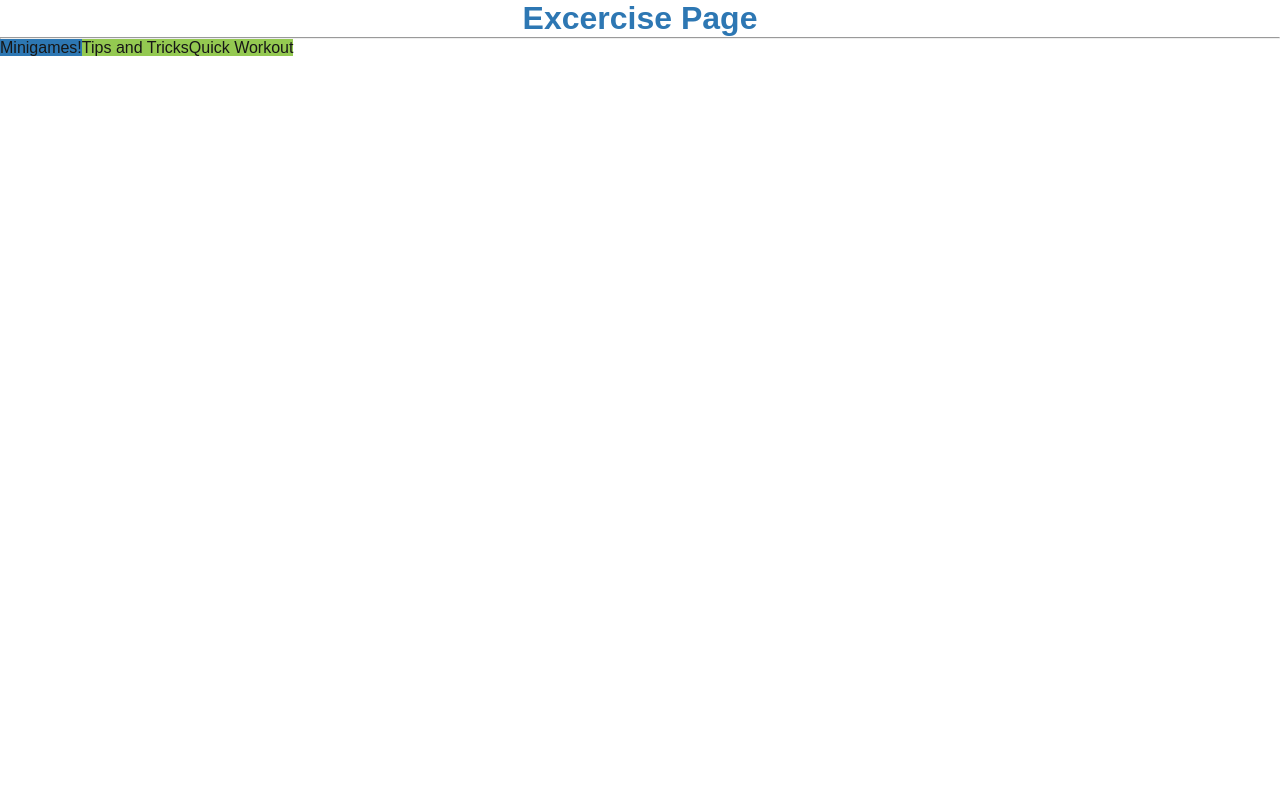
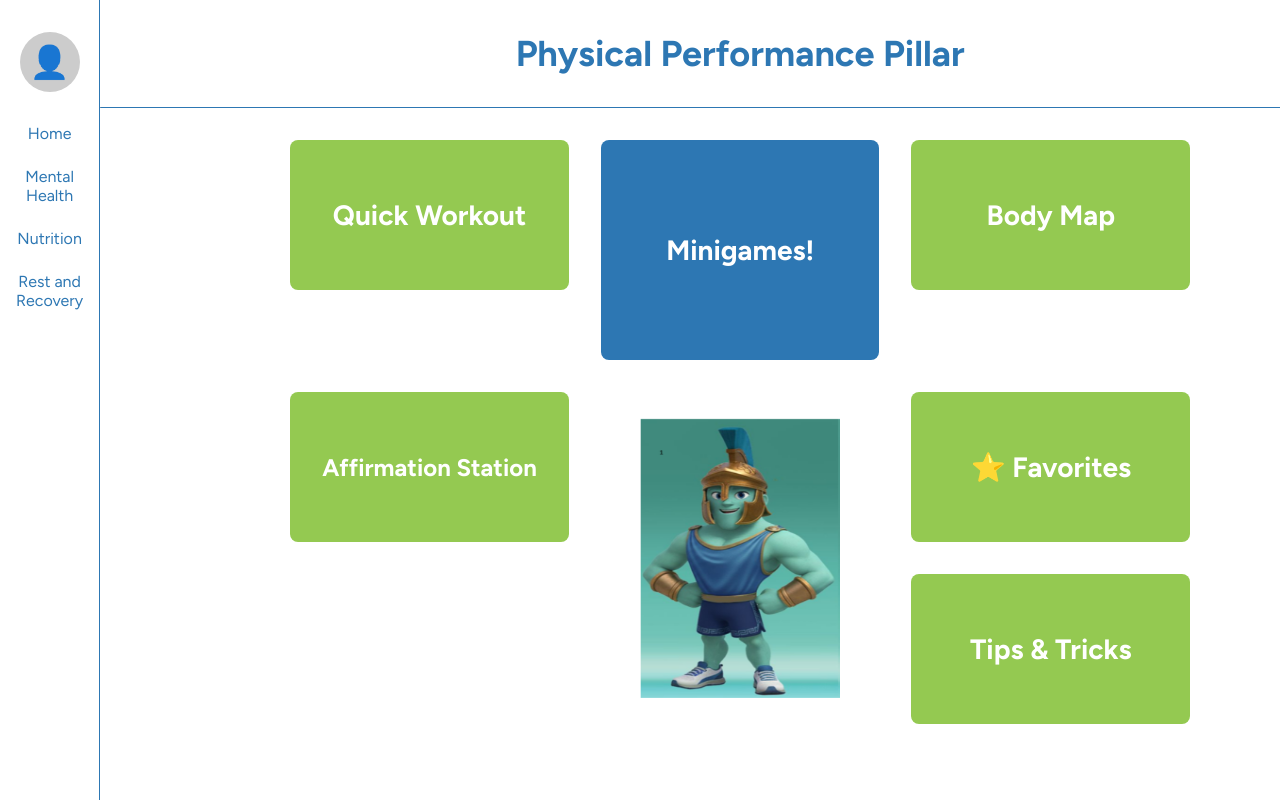
Before and after one commit to TitusChampions/TitusChampions, a Next.js app: page /excercise in a window 1280 px wide. Built offline with nearby package versions, Linux system fonts and the light colour scheme.

Commit message:
added the layout for the pillar pages, also made the figtree font global

```diff
--- a/src/app/excercise/page.tsx
+++ b/src/app/excercise/page.tsx
@@ -1,14 +1,220 @@
 import Link from "next/link"
+import Image from "next/image"
 
 function Excercise(){
     return(
-        <div style={{backgroundColor:"white", height:"100vh"}}>
-            <h1 style={{display:"flex",alignItems:"center", justifyContent:"center", color:"#2D77B3"}}>Excercise Page</h1>
-            <hr></hr>
-            {/* <div style={{borderLeft:"1px solid black", height:"100%", marginLeft:"100px"}}></div> */}
-            <Link href="/excercise_minigames" style={{width:"100%", height:"100px", backgroundColor:"#2D77B3"}}>Minigames!</Link>
-            <Link href="/excercise_minigames" style={{width:"100%", height:"100px", backgroundColor:"#94C951"}}>Tips and Tricks</Link>
-            <Link href="/excercise_minigames" style={{width:"100%", height:"100px", backgroundColor:"#94C951"}}>Quick Workout</Link>
+        <div style={{ display: "flex", minHeight: "100vh", backgroundColor: "white", color: "#2D77B3", fontFamily: "'Figtree', sans-serif", flexDirection: "column" }}>
+            <style>{`@import url('https://fonts.googleapis.com/css2?family=Figtree:ital,wght@0,300..900;1,300..900&display=swap');`}</style>
+
+            <div style={{ display: "flex", flex: 1 }}>
+                <div style={{
+                    width: "150px",
+                    borderRight: "1px solid #2D77B3",
+                    padding: "2rem 1rem",
+                    display: "flex",
+                    flexDirection: "column",
+                    alignItems: "center",
+                    gap: "2rem"
+                }}>
+                    <div style={{
+                        width: "60px",
+                        height: "60px",
+                        backgroundColor: "#ccc",
+                        borderRadius: "50%",
+                        display: "flex",
+                        alignItems: "center",
+                        justifyContent: "center"
+                    }}>
+                        <span style={{ fontSize: "32px" }}>👤</span>
+                    </div>
+
+                    <nav style={{ display: "flex", flexDirection: "column", gap: "1.5rem", width: "100%" }}>
+                        <Link href="/" style={{ color: "#2D77B3", textDecoration: "none", fontSize: "16px", textAlign: "center" }}>
+                            Home
+                        </Link>
+                        <Link href="/mental_health" style={{ color: "#2D77B3", textDecoration: "none", fontSize: "16px", textAlign: "center" }}>
+                            Mental Health
+                        </Link>
+                        <Link href="/nutrition" style={{ color: "#2D77B3", textDecoration: "none", fontSize: "16px", textAlign: "center" }}>
+                            Nutrition
+                        </Link>
+                        <Link href="/rest_recovery" style={{ color: "#2D77B3", textDecoration: "none", fontSize: "16px", textAlign: "center" }}>
+                            Rest and Recovery
+                        </Link>
+                    </nav>
+                </div>
+
+                <div style={{ flex: 1, padding: "2rem", display: "flex", flexDirection: "column" }}>
+                    <h1 style={{ fontSize: "36px", color: "#2D77B3", marginBottom: "0", textAlign: "center" }}>
+                        Physical Performance Pillar
+                    </h1>
+
+                    <hr style={{ borderTop: "1px solid #2D77B3", borderBottom: "none", margin: "2rem 0", width: "100vw", marginLeft: "-2rem", marginRight: "-2rem" }} />
+
+                    <div style={{
+                        display: "grid",
+                        gridTemplateColumns: "repeat(3, minmax(220px, 1fr))",
+                        gridTemplateRows: "auto auto auto",
+                        gap: "2rem",
+                        maxWidth: "1000px",
+                        margin: "0 auto",
+                        alignContent: "start"
+                    }}>
+                        <Link
+                            href="/excercise_minigames"
+                            style={{
+                                backgroundColor: "#94C951",
+                                padding: "2rem",
+                                borderRadius: "8px",
+                                display: "flex",
+                                alignItems: "center",
+                                justifyContent: "center",
+                                height: "150px",
+                                color: "white",
+                                fontSize: "28px",
+                                fontWeight: "bold",
+                                textDecoration: "none",
+                                textAlign: "center",
+                                cursor: "pointer",
+                                gridColumn: "1 / 2",
+                                gridRow: "1 / 2"
+                            }}
+                        >
+                            Quick Workout
+                        </Link>
+
+                        <Link
+                            href="/excercise_minigames"
+                            style={{
+                                backgroundColor: "#2D77B3",
+                                padding: "2rem",
+                                borderRadius: "8px",
+                                display: "flex",
+                                alignItems: "center",
+                                justifyContent: "center",
+                                height: "220px",
+                                color: "white",
+                                fontSize: "28px",
+                                fontWeight: "bold",
+                                textDecoration: "none",
+                                textAlign: "center",
+                                cursor: "pointer",
+                                gridColumn: "2 / 3",
+                                gridRow: "1 / 2"
+                            }}
+                        >
+                            Minigames!
+                        </Link>
+
+                        <Link
+                            href="/excercise_minigames"
+                            style={{
+                                backgroundColor: "#94C951",
+                                padding: "2rem",
+                                borderRadius: "8px",
+                                display: "flex",
+                                alignItems: "center",
+                                justifyContent: "center",
+                                height: "150px",
+                                color: "white",
+                                fontSize: "28px",
+                                fontWeight: "bold",
+                                textDecoration: "none",
+                                textAlign: "center",
+                                cursor: "pointer",
+                                gridColumn: "3 / 4",
+                                gridRow: "1 / 2"
+                            }}
+                        >
+                            Body Map
+                        </Link>
+
+                        <Link
+                            href="/excercise_minigames"
+                            style={{
+                                backgroundColor: "#94C951",
+                                padding: "2rem",
+                                borderRadius: "8px",
+                                display: "flex",
+                                alignItems: "center",
+                                justifyContent: "center",
+                                height: "150px",
+                                color: "white",
+                                fontSize: "24px",
+                                fontWeight: "bold",
+                                textDecoration: "none",
+                                textAlign: "center",
+                                cursor: "pointer",
+                                gridColumn: "1 / 2",
+                                gridRow: "2 / 3"
+                            }}
+                        >
+                            Affirmation Station
+                        </Link>
+
+                        <div style={{
+                            display: "flex",
+                            alignItems: "center",
+                            justifyContent: "center",
+                            gridColumn: "2 / 3",
+                            gridRow: "2 / 4"
+                        }}>
+                            <Image
+                                src="/assets/mascot.png"
+                                alt="Mascot"
+                                width={200}
+                                height={280}
+                            />
+                        </div>
+
+                        <Link
+                            href="/excercise_minigames"
+                            style={{
+                                backgroundColor: "#94C951",
+                                padding: "2rem",
+                                borderRadius: "8px",
+                                display: "flex",
+                                alignItems: "center",
+                                justifyContent: "center",
+                                height: "150px",
+                                color: "white",
+                                fontSize: "28px",
+                                fontWeight: "bold",
+                                textDecoration: "none",
+                                textAlign: "center",
+                                cursor: "pointer",
+                                gridColumn: "3 / 4",
+                                gridRow: "2 / 3"
+                            }}
+                        >
+                            ⭐ Favorites
+                        </Link>
+
+                        <Link
+                            href="/excercise_minigames"
+                            style={{
+                                backgroundColor: "#94C951",
+                                padding: "2rem",
+                                borderRadius: "8px",
+                                display: "flex",
+                                alignItems: "center",
+                                justifyContent: "center",
+                                height: "150px",
+                                color: "white",
+                                fontSize: "28px",
+                                fontWeight: "bold",
+                                textDecoration: "none",
+                                textAlign: "center",
+                                cursor: "pointer",
+                                gridColumn: "3 / 4",
+                                gridRow: "3 / 4"
+                            }}
+                        >
+                            Tips & Tricks
+                        </Link>
+                    </div>
+                </div>
+            </div>
         </div>
     )
 }
--- a/src/app/globals.css
+++ b/src/app/globals.css
@@ -1,3 +1,5 @@
+@import url('https://fonts.googleapis.com/css2?family=Figtree:ital,wght@0,300..900;1,300..900&display=swap');
+
 :root {
   --background: #ffffff;
   --foreground: #171717;
@@ -19,7 +21,7 @@ body {
 body {
   color: var(--foreground);
   background: var(--background);
-  font-family: Arial, Helvetica, sans-serif;
+  font-family: 'Figtree', system-ui, -apple-system, BlinkMacSystemFont, 'Segoe UI', sans-serif;
   -webkit-font-smoothing: antialiased;
   -moz-osx-font-smoothing: grayscale;
 }
--- a/src/app/page.tsx
+++ b/src/app/page.tsx
@@ -8,7 +8,7 @@ export default function Home() {
         minHeight: "100vh",
         backgroundColor: "#E5E5E5",
         color: "#2D77B3",
-        fontFamily: "figtree",
+        fontFamily: "'Figtree', sans-serif",
         display: "flex",
         flexDirection: "column",
       }}
```
